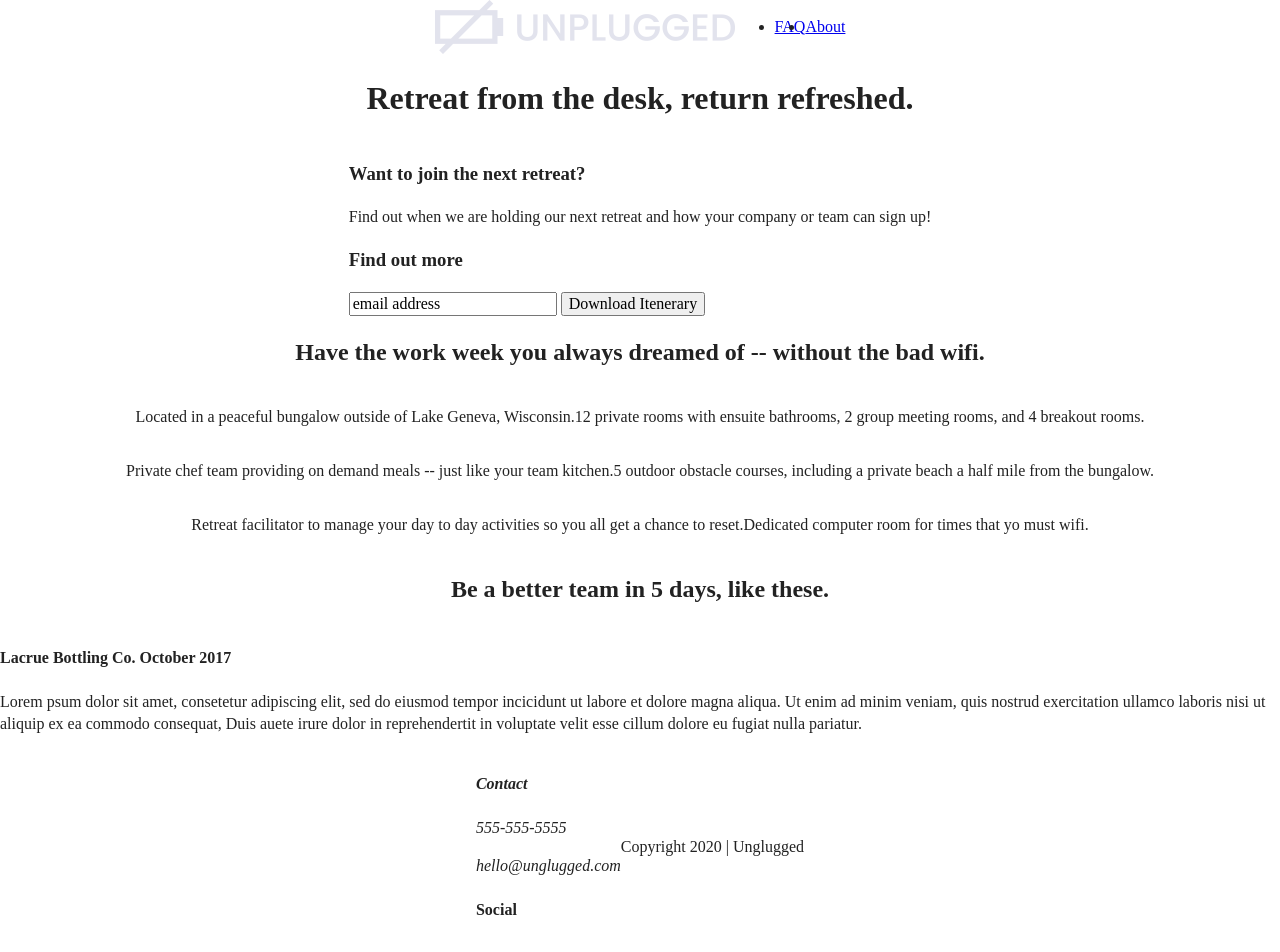
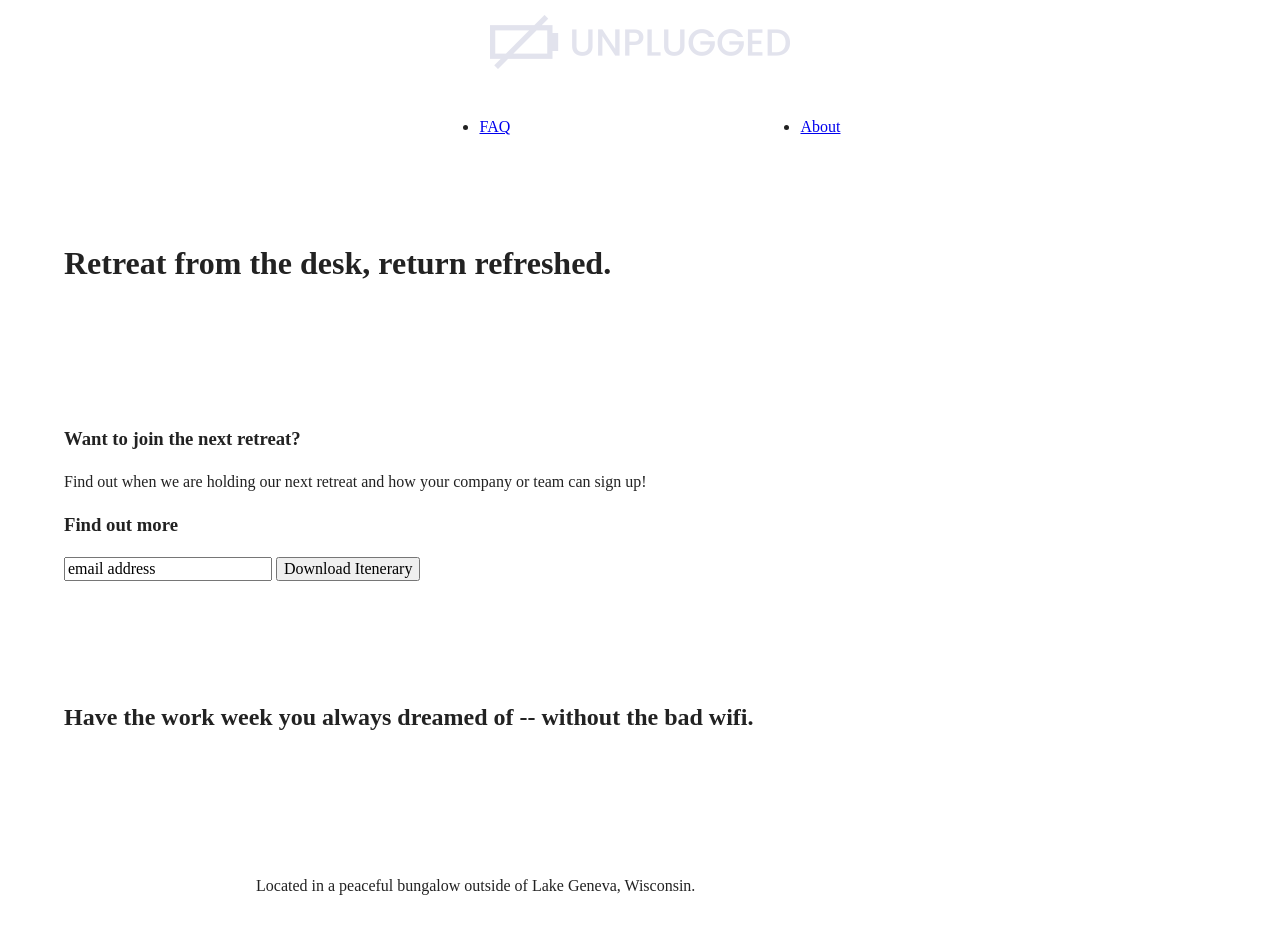
Before and after one commit to jared-ps/unplugged, a plain HTML site: page index.html in a window 1280 px wide. Shown: the top 952 px of the page. Drawn offline with nearby package versions, Linux system fonts and the light colour scheme.

Commit message:
set margins and padding for main sections on site

```diff
--- a/css/main.css
+++ b/css/main.css
@@ -98,7 +98,12 @@ textarea {
    Author's custom styles
    ========================================================================== */
 
-  /* Base Header - Footer Styles */
+  .content-wrapper {
+    width: 90%;
+    margin: 50px 0;
+  }
+
+   /* Base Header - Footer Styles */
 
   header,
   footer {
@@ -108,13 +113,25 @@ textarea {
     flex-flow: row wrap;
   }
 
-    /* Header Styles */
+      /* Header Styles */
+
+  header {
+    padding: 15px 0;
+  }
 
   header .content-wrapper {
     display: flex;
     justify-content: center;
     align-items: center;
     flex-flow: row wrap;
+    margin: 0;
+
+  }
+
+  .header-divider {
+    width: 100%;
+    height: 1px;
+    margin: 10px 0 20px 0;
   }
 
 
@@ -123,15 +140,41 @@ textarea {
     justify-content: center;
     align-items: center;
     flex-flow: row wrap;
+    width: 60%;
+
 
   }
 
   header nav ul {
     display: flex;
     justify-content: space-around;
+    width: 100%;
   }
 
   /* Footer Styles */
+
+  footer {
+    flex-direction: column;
+  }
+
+  footer p {
+    margin: 0;
+  }
+
+  footer .content-wrapper {
+    display: flex;
+    justify-content: center;
+    align-items: center;
+    flex-flow: column wrap;
+    width: 55%;
+    margin: 50px 0;
+    padding: 15px 0;
+
+  }
+
+ footer .contact {
+   margin-bottom: 50px;
+ }
 
   footer .social-icons {
     display: flex;
@@ -146,6 +189,10 @@ textarea {
 
   }
 
+  footer .copyright {
+    margin: 20px 0;
+  }
+
   /******* Mobile Styles -- Homepage *********/
 
   /* Hero Area */
@@ -154,8 +201,7 @@ textarea {
     display: flex;
     justify-content: center;
     flex-flow: row wrap;
-
-  }
+    }
 
   /* Aside */
 
@@ -164,6 +210,7 @@ textarea {
     justify-content: center;
     align-items: center;
     flex-flow: row wrap;
+
   }
 
   /* Features */
@@ -174,6 +221,16 @@ textarea {
     flex-flow: row wrap;
   }
 
+  .features h2 {
+    margin-bottom: 60px;
+  }
+
+
+  .features article {
+    width: 60%;
+    margin: 30px 0;
+  }
+
   .features .features-items {
     display: flex;
     justify-content: center;
@@ -181,12 +238,28 @@ textarea {
     flex-flow: row wrap;
   }
 
+  .features p {
+    margin: 0;
+  }
+
+
+
   /* Reviews */
 
   .reviews {
     display: flex;
     justify-content: center;
     flex-flow: row wrap;
+    }
+
+    .reviews h2 {
+      margin-bottom: 40px;
+    }
+
+  .reviews h3 {
+    width: 55%;
+    margin: 20px 0;
+
   }
 
   /******* About Page *********/
@@ -205,6 +278,10 @@ textarea {
     flex-flow: row wrap;
   }
 
+  .contact-content p {
+    margin: 0;
+  }
+
 
   /******* FAQ Page *********/
 
@@ -220,6 +297,14 @@ textarea {
     justify-content: center;
     align-items: center;
     flex-flow: row wrap;
+  }
+
+  .faq h2 {
+    margin-bottom: 40px;
+  }
+
+  .faq-content {
+    margin-bottom: 50px;
   }
 
 /* ==========================================================================
--- a/index.html
+++ b/index.html
@@ -94,8 +94,6 @@
     <section class="reviews">
         <div class="content-wrapper">
           <h2>Be a better team in 5 days, like these.</h2>
-        </div>
-        <div>
           <h4>Lacrue Bottling Co. October 2017</h4>
           <p>Lorem psum dolor sit amet, consetetur adipiscing elit, sed do eiusmod tempor incicidunt ut labore et dolore magna aliqua. Ut enim ad minim veniam, quis nostrud exercitation ullamco laboris nisi ut aliquip ex ea commodo consequat, Duis auete irure dolor in reprehendertit in voluptate velit esse cillum dolore eu fugiat nulla pariatur.</p>
         </div>
```
